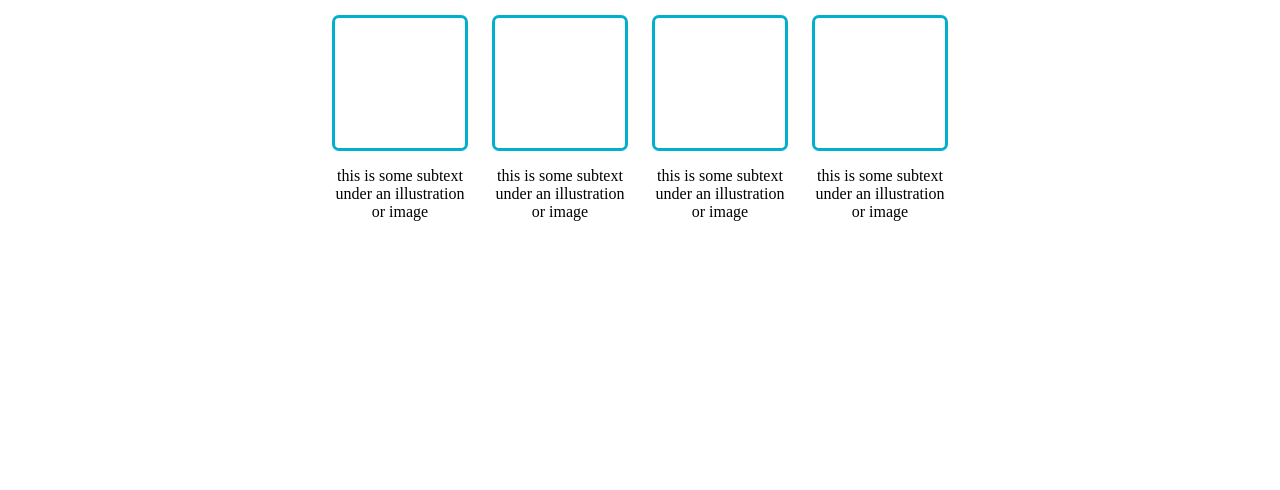
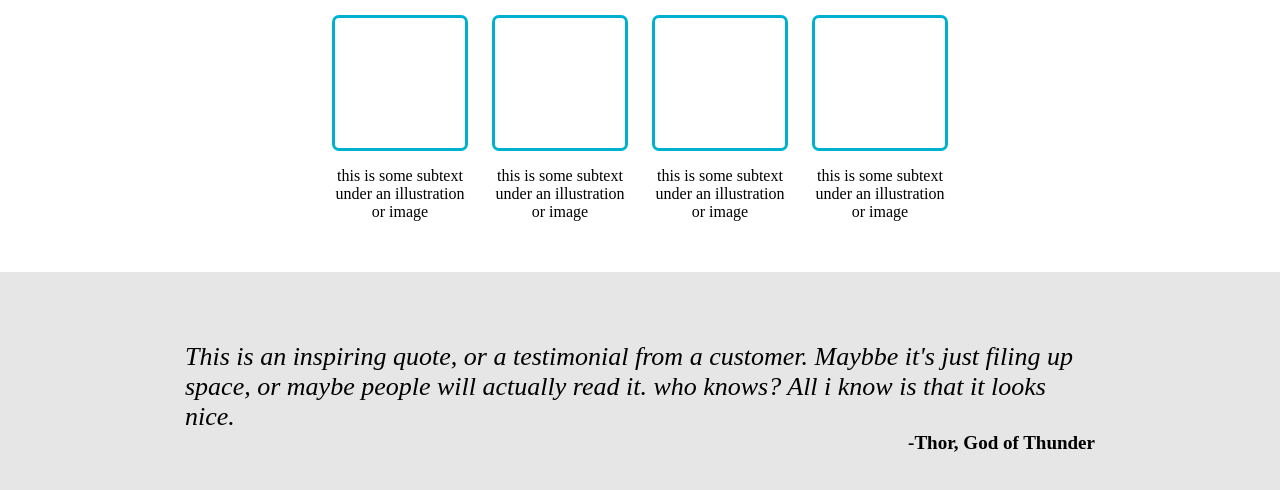
Before and after one commit to below2000/landing_page, a plain HTML site: page index.html in a window 1280 px wide. Shown: the part 582-1072 px from the top of the page. Before the commit the page ends 844 px from the top, so only its background shows below. Drawn offline with Linux system fonts and the light colour scheme.

Commit message:
complete quote section

```diff
--- a/index.html
+++ b/index.html
@@ -54,8 +54,12 @@
                 <div class="square"></div>
                 <p>this is some subtext under an illustration or image</p>
             </div>
+        </div>
+    </div>
 
-        </div>
+    <div class="quote">
+        <p class="text">This is an inspiring quote, or a testimonial from a customer. Maybbe it's just filing up space, or maybe people will actually read it. who knows? All i know is that it looks nice.</p>
+        <p class="author">-Thor, God of Thunder</p>
     </div>
 </body>
 </html>
--- a/style.css
+++ b/style.css
@@ -122,3 +122,28 @@ button {
     border-radius: 7px;
 
 }
+
+/*quote*/
+
+.quote {
+    background-color: rgb(230, 230, 230);
+    margin-top: 10px;
+    display: flex;
+    flex-direction: column;
+    padding: 70px 185px;
+}
+
+.text {
+    font-weight: 100;
+    font-size: 26px;
+    font-style: italic;
+    margin: 0;
+}
+
+.author {
+    display: flex;
+    margin: 0;
+    justify-content:end;
+    font-weight: bold;
+    font-size: 19px;
+}
```
